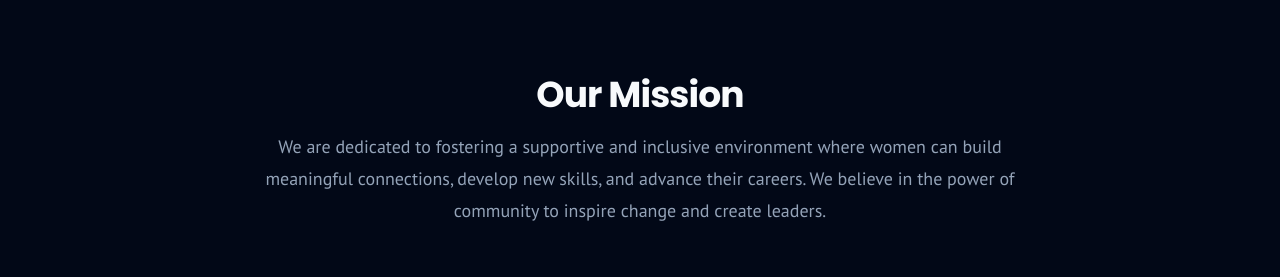
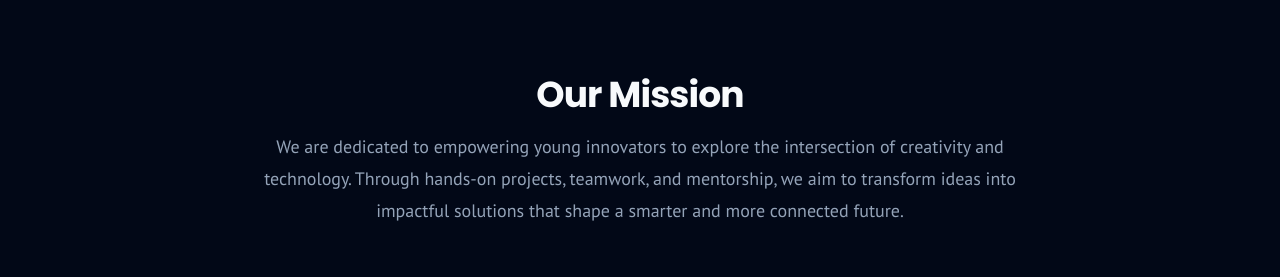
Before and after one commit to suy44/WaveZ, a Next.js app: page / in a window 1280 px wide. Shown: the part 1560-1837 px from the top of the page. Built offline with nearby package versions, Linux system fonts and the light colour scheme.

Commit message:
Revise mission statement in about section

```diff
--- a/src/components/sections/about.tsx
+++ b/src/components/sections/about.tsx
@@ -17,7 +17,7 @@ export default function About() {
             Our Mission
           </h2>
           <p className="mt-4 text-lg leading-8 text-muted-foreground font-body max-w-3xl mx-auto">
-            We are dedicated to fostering a supportive and inclusive environment where women can build meaningful connections, develop new skills, and advance their careers. We believe in the power of community to inspire change and create leaders.
+              We are dedicated to empowering young innovators to explore the intersection of creativity and technology. Through hands-on projects, teamwork, and mentorship, we aim to transform ideas into impactful solutions that shape a smarter and more connected future.
           </p>
         </div>
 
```
